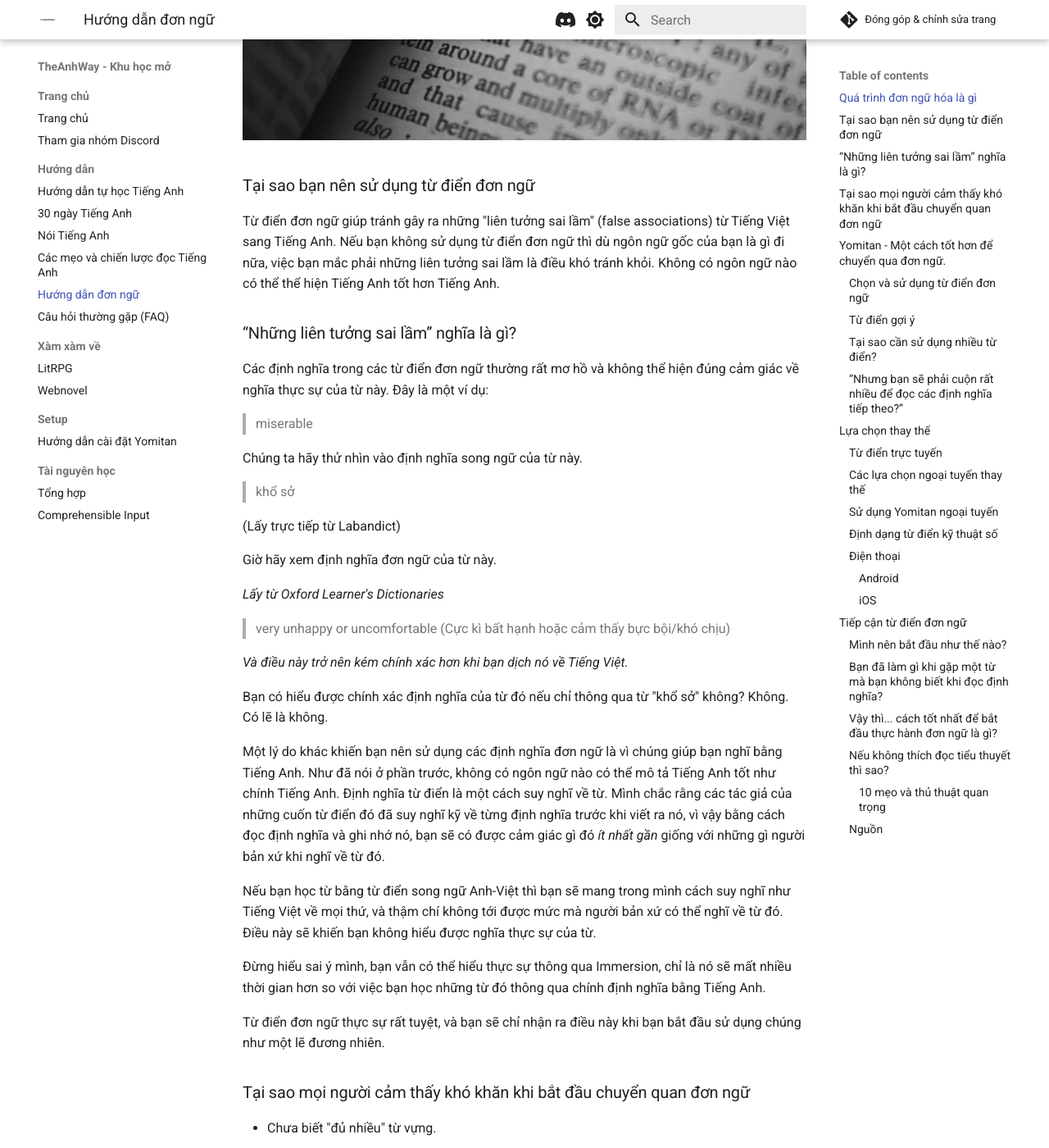
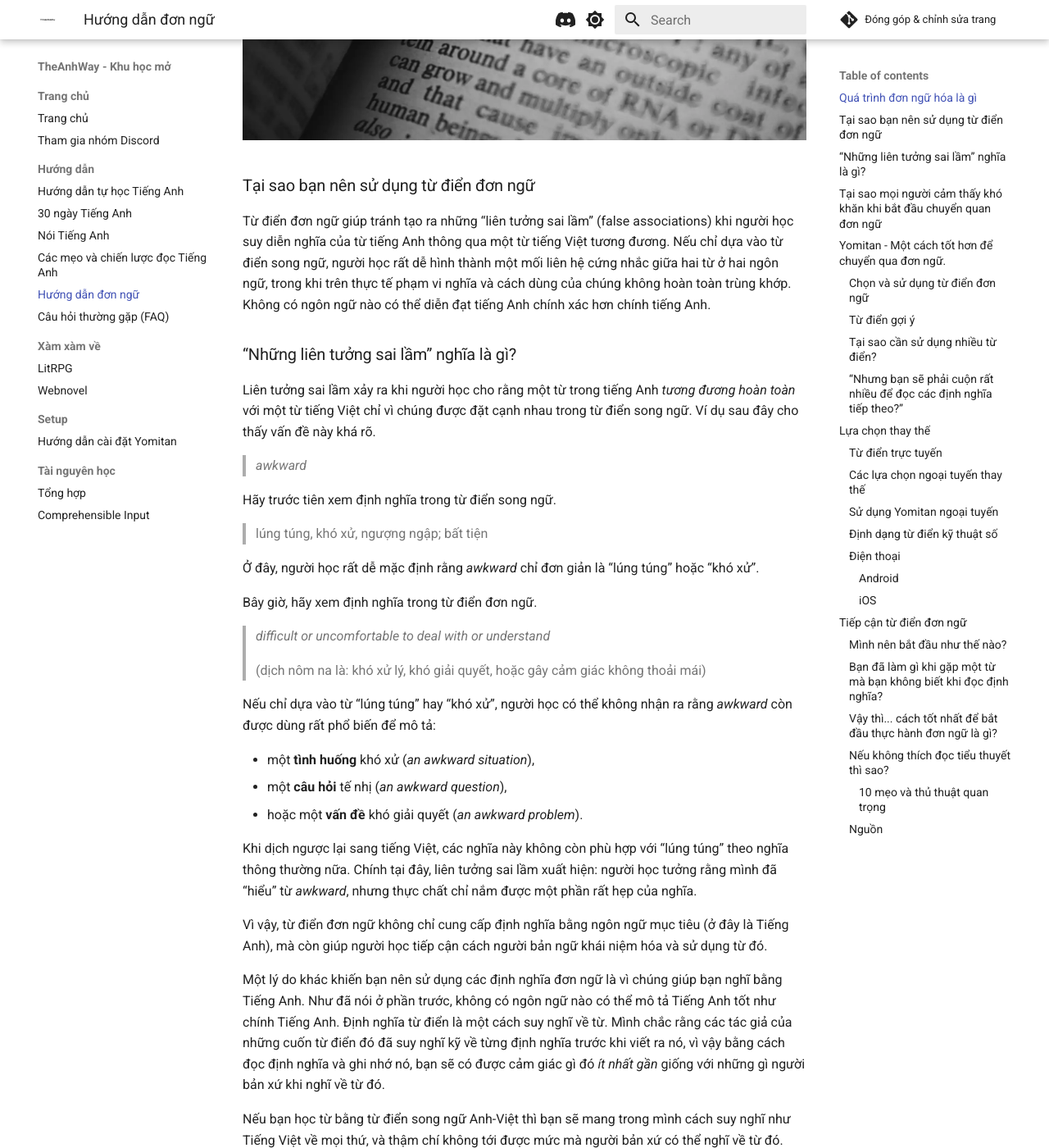
Before and after one commit to daihocmo/tieng-anh, an MkDocs documentation site: the page built from docs/monolingual.md, in a window 1280 px wide and 1400 px high, scrolled down 793 px. Shown: the whole window at 82% size. Built offline with MkDocs 1.6.1 and Material for MkDocs 9.7.7, drawn with Linux system fonts in a browser that asks for light colours; comment, search, counter and statistics services are not loaded; some of the changed text lies outside the part shown.

Commit message:
Cập nhật một số hướng dẫn

```diff
--- a/docs/monolingual.md
+++ b/docs/monolingual.md
@@ -11,33 +11,39 @@ Hướng dẫn này sẽ giải thích quá trình đơn ngữ hóa và tại sa
 
 ![](img/mono2.webp)
 
+### Tại sao bạn nên sử dụng từ điển đơn ngữ
 
-### Tại sao bạn nên sử dụng từ điển đơn ngữ
-Từ điển đơn ngữ giúp tránh gây ra những "liên tưởng sai lầm" (false associations) từ Tiếng Việt sang Tiếng Anh. Nếu bạn không sử dụng từ điển đơn ngữ thì dù ngôn ngữ gốc của bạn là gì đi nữa, việc bạn mắc phải những liên tưởng sai lầm là điều khó tránh khỏi. Không có ngôn ngữ nào có thể thể hiện Tiếng Anh tốt hơn Tiếng Anh.
+Từ điển đơn ngữ giúp tránh tạo ra những “liên tưởng sai lầm” (false associations) khi người học suy diễn nghĩa của từ tiếng Anh thông qua một từ tiếng Việt tương đương. Nếu chỉ dựa vào từ điển song ngữ, người học rất dễ hình thành một mối liên hệ cứng nhắc giữa hai từ ở hai ngôn ngữ, trong khi trên thực tế phạm vi nghĩa và cách dùng của chúng không hoàn toàn trùng khớp. Không có ngôn ngữ nào có thể diễn đạt tiếng Anh chính xác hơn chính tiếng Anh.
 
 ### “Những liên tưởng sai lầm” nghĩa là gì?
 
-Các định nghĩa trong các từ điển đơn ngữ thường rất mơ hồ và không thể hiện đúng cảm giác về nghĩa thực sự của từ này. Đây là một ví dụ:
+Liên tưởng sai lầm xảy ra khi người học cho rằng một từ trong tiếng Anh _tương đương hoàn toàn_ với một từ tiếng Việt chỉ vì chúng được đặt cạnh nhau trong từ điển song ngữ. Ví dụ sau đây cho thấy vấn đề này khá rõ.
 
-> miserable
+> *awkward*
 
-Chúng ta hãy thử nhìn vào định nghĩa song ngữ của từ này.
+Hãy trước tiên xem định nghĩa trong từ điển song ngữ.
 
-> khổ sở
+> lúng túng, khó xử, ngượng ngập; bất tiện
 
-(Lấy trực tiếp từ Labandict)
+Ở đây, người học rất dễ mặc định rằng _awkward_ chỉ đơn giản là “lúng túng” hoặc “khó xử”.
 
-Giờ hãy xem định nghĩa đơn ngữ của từ này.
+Bây giờ, hãy xem định nghĩa trong từ điển đơn ngữ.
 
-*Lấy từ Oxford Learner's Dictionaries*
+> _difficult or uncomfortable to deal with or understand_
+>
+> (dịch nôm na là: khó xử lý, khó giải quyết, hoặc gây cảm giác không thoải mái)
 
-> very unhappy or uncomfortable (Cực kì bất hạnh hoặc cảm thấy bực bội/khó chịu)
+Nếu chỉ dựa vào từ “lúng túng” hay “khó xử”, người học có thể không nhận ra rằng _awkward_ còn được dùng rất phổ biến để mô tả:
 
-*Và điều này trở nên kém chính xác hơn khi bạn dịch nó về Tiếng Việt.*
+- một **tình huống** khó xử (_an awkward situation_),
+- một **câu hỏi** tế nhị (_an awkward question_),
+- hoặc một **vấn đề** khó giải quyết (_an awkward problem_).
 
-Bạn có hiểu được chính xác định nghĩa của từ đó nếu chỉ thông qua từ "khổ sở" không? Không. Có lẽ là không.
+Khi dịch ngược lại sang tiếng Việt, các nghĩa này không còn phù hợp với “lúng túng” theo nghĩa thông thường nữa. Chính tại đây, liên tưởng sai lầm xuất hiện: người học tưởng rằng mình đã “hiểu” từ _awkward_, nhưng thực chất chỉ nắm được một phần rất hẹp của nghĩa.
 
-Một lý do khác khiến bạn nên sử dụng các định nghĩa đơn ngữ là vì chúng giúp bạn nghĩ bằng Tiếng Anh. Như đã nói ở phần trước, không có ngôn ngữ nào có thể mô tả Tiếng Anh tốt như chính Tiếng Anh. Định nghĩa từ điển là một cách suy nghĩ về từ. Mình chắc rằng các tác giả của những cuốn từ điển đó đã suy nghĩ kỹ về từng định nghĩa trước khi viết ra nó, vì vậy bằng cách đọc định nghĩa và ghi nhớ nó, bạn sẽ có được cảm giác gì đó *ít nhất gần* giống với những gì người bản xứ khi nghĩ về từ đó.
+Vì vậy, từ điển đơn ngữ không chỉ cung cấp định nghĩa bằng ngôn ngữ mục tiêu (ở đây là Tiếng Anh), mà còn giúp người học tiếp cận cách người bản ngữ khái niệm hóa và sử dụng từ đó.
+
+Một lý do khác khiến bạn nên sử dụng các định nghĩa đơn ngữ là vì chúng giúp bạn nghĩ bằng Tiếng Anh. Như đã nói ở phần trước, không có ngôn ngữ nào có thể mô tả Tiếng Anh tốt như chính Tiếng Anh. Định nghĩa từ điển là một cách suy nghĩ về từ. Mình chắc rằng các tác giả của những cuốn từ điển đó đã suy nghĩ kỹ về từng định nghĩa trước khi viết ra nó, vì vậy bằng cách đọc định nghĩa và ghi nhớ nó, bạn sẽ có được cảm giác gì đó _ít nhất gần_ giống với những gì người bản xứ khi nghĩ về từ đó.
 
 Nếu bạn học từ bằng từ điển song ngữ Anh-Việt thì bạn sẽ mang trong mình cách suy nghĩ như Tiếng Việt về mọi thứ, và thậm chí không tới được mức mà người bản xứ có thể nghĩ về từ đó. Điều này sẽ khiến bạn không hiểu được nghĩa thực sự của từ.
 
@@ -46,8 +52,9 @@ Nếu bạn học từ bằng từ điển song ngữ Anh-Việt thì bạn sẽ
 Từ điển đơn ngữ thực sự rất tuyệt, và bạn sẽ chỉ nhận ra điều này khi bạn bắt đầu sử dụng chúng như một lẽ đương nhiên.
 
 ### Tại sao mọi người cảm thấy khó khăn khi bắt đầu chuyển quan đơn ngữ
--   Chưa biết "đủ nhiều" từ vựng.
--   Chưa quen với Tiếng Anh viết.
+
+- Chưa biết "đủ nhiều" từ vựng.
+- Chưa quen với Tiếng Anh viết.
 
 ## Yomitan - Một cách tốt hơn để chuyển qua đơn ngữ.
 
@@ -62,6 +69,9 @@ Yomitan là một tiện ích mở rộng trên trình duyệt cho phép bạn t
 Mình sẽ cài đặt sử dụng Yomitan vì nó là tiện nhất để có thể sử dụng nhiều từ điển cùng một lúc.
 
 Hãy truy cập trang [MarvNC/yomitan-dictionaries](https://github.com/MarvNC/yomitan-dictionaries?tab=readme-ov-file#english-english) để tải từ điển đơn ngữ Tiếng Anh cho Yomitan.
+
+- [Oxford Advanced Learner's Dictionary](https://github.com/MarvNC/yomichan-dictionaries/files/14957647/oald-release-yomitan.zip) - Bạn tải tệp này về rồi giải nén ra, sẽ có những tệp `.zip` là: `dict-oald.zip` (Từ điển đơn ngữ Tiếng Anh không có ví dụ), `dict-oald-extra.zip` (Như cái kia nhưng mà có ví dụ), `dict-oald-ipa.zip` (Từ điển IPA) và `dict-oald-freq.zip` (Từ điển đo độ phổ biến của từ). Bạn có thể chọn tải `dict-oald-ipa.zip` và `dict-oald-freq.zip`, nếu muốn chiến thử từ điển đơn ngữ (Đọc [Hướng dẫn học đơn ngữ](monolingual.md) để tìm hiểu thêm) thì chọn `dict-oald.zip`
+- Kho từ điển đơn ngữ Anh - Anh cho Yomitan: [Google Drive](https://drive.google.com/drive/folders/1APj14ap2yMv0WZvSCEGJq9jfMUpZy6Ao?usp=sharing) (_Folder with some monolingual English dictionaries maintained by Umbrella including MacMillan, New Oxford American Dictionary, Cambridge, Longman, Wordset, and a frequency list from FLT_)
 
 ### Từ điển gợi ý
 
@@ -81,6 +91,7 @@ Bạn cần phải có nhiều từ điển vì sẽ luôn có một số từ c
 Một lý do khác là các từ điển khác nhau sẽ mô tả một từ theo một cách khác nhau và trong nhiều trường hợp, bạn có thể không hiểu định nghĩa của một từ điển nhưng lại hiểu ở một từ điển khác.
 
 ### “Nhưng bạn sẽ phải cuộn rất nhiều để đọc các định nghĩa tiếp theo?”
+
 Sử dụng phím tắt **Alt + Mũi tên đi xuống**
 
 ## Lựa chọn thay thế
@@ -90,6 +101,7 @@ Sử dụng phím tắt **Alt + Mũi tên đi xuống**
 Google: Tìm “[từ cần tìm] meaning” e.g. "apocalypse meaning”
 
 ### Các lựa chọn ngoại tuyến thay thế
+
 Bạn sẽ học Tiếng Anh trong một thời gian dài nên có thể Internet của bạn sẽ mất vào thời điểm bạn đang thực hiện Immersion trong ing-lịch.
 
 ### Sử dụng Yomitan ngoại tuyến
@@ -107,12 +119,14 @@ Bạn cũng có thể sử dụng các định dạng từ điển kĩ thuật s
 ### Điện thoại
 
 #### Android
+
 - [English Dictionary - Livio](https://play.google.com/store/apps/details?id=livio.pack.lang.en_US)
 - [OALD](https://play.google.com/store/apps/details?id=com.oup.elt.oald9) (Oxford Advanced Learner's Dict)
 - [Merriam Webster](https://play.google.com/store/apps/details?id=com.merriamwebster).
 - [Aard2](https://github.com/itkach/aard2-android) - Hỗ trợ import một số các định dạng từ điển như của LDOCE. Cho những người muốn mày mò một chút
 
 #### iOS
+
 Mình không rõ, bạn có thể tự tìm các ứng dụng như ở mục Android trên App Store xem
 
 ## Tiếp cận từ điển đơn ngữ
@@ -153,4 +167,5 @@ Tìm thứ gì đó bạn thích. Quan trọng vẫn là đọc những gì mà
 Have fun immersing!
 
 ### Nguồn
+
 Bài viết là bản dịch và hiệu đính lại từ bài [Monolingual Guide](http://learnjapanese.moe/monolingual/) của TheMoeWay.
```
Also changed, not shown: docs/guide.md (+50 -38 lines), docs/resources.md (+15 -6 lines), docs/yomitan.md (+4 -5 lines), docs/index.md (line endings or trailing spaces).
